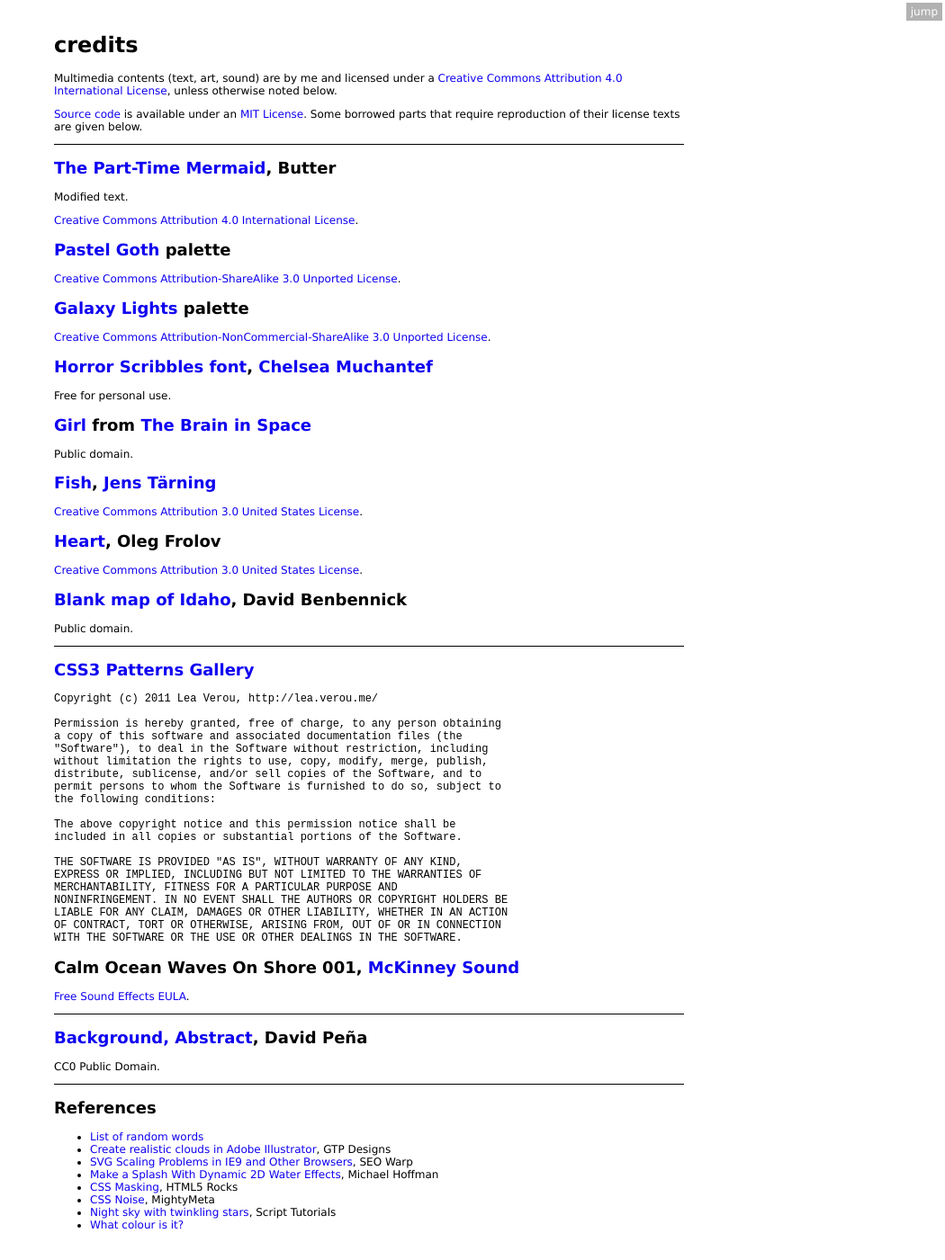
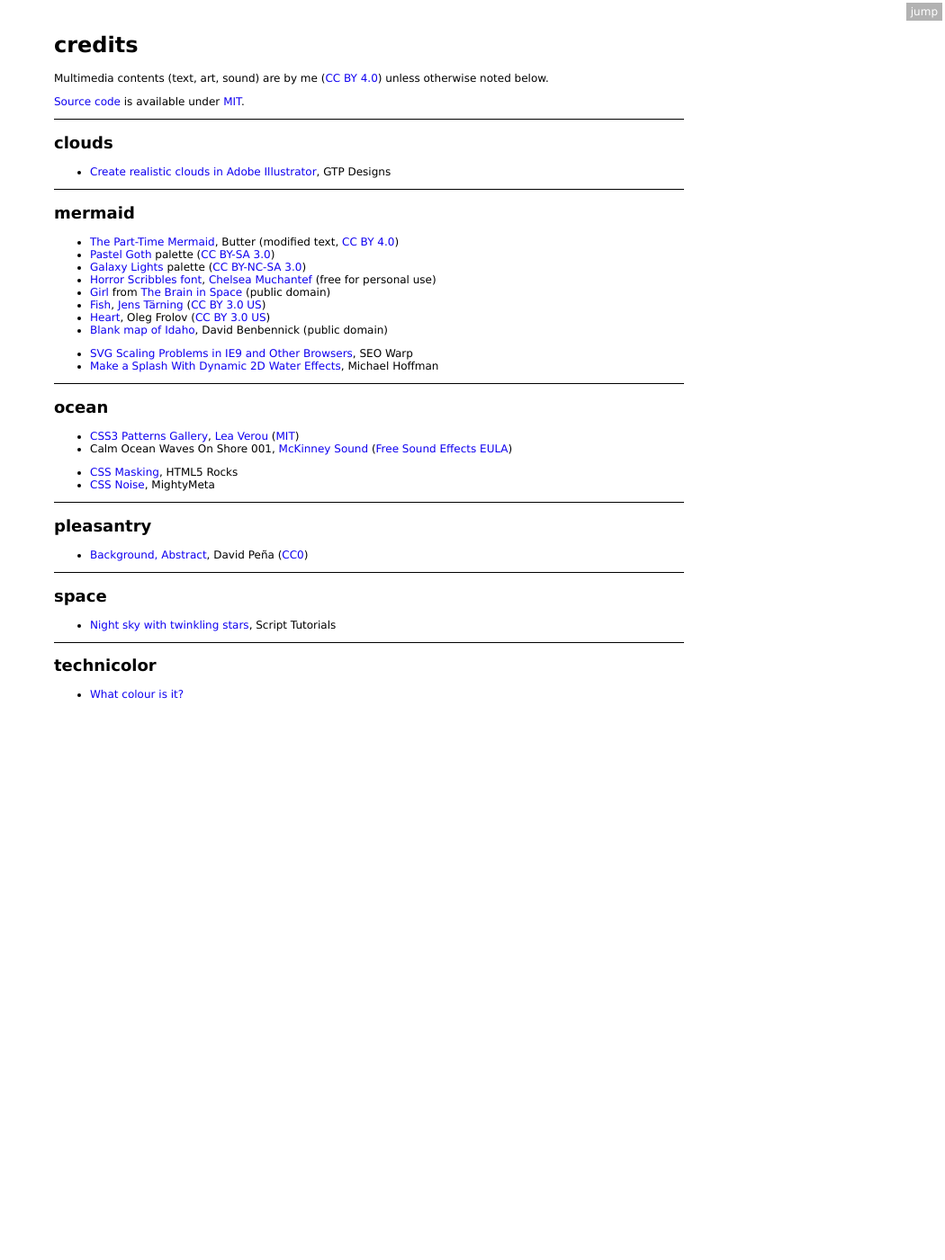
Before and after one commit to redsummernight/redsummernight.github.io, a Jekyll site: the page built from credits/index.html, in a window 1280 px wide. Shown: the whole page at 90% size, without its empty margins (230-1280 px from the left). Built offline with Jekyll 4.4.1, drawn with Linux system fonts in a browser that asks for light colours; after the commit the page ends 900 px from its top, so only the background shows below that.

Commit message:
Reshuffle credits
I spent more time on this than actually making stuff.

```diff
--- a/credits/index.html
+++ b/credits/index.html
@@ -7,38 +7,33 @@
 <div class="center-text subtle-link">
 <h1>credits</h1>
 <p>
-Multimedia contents (text, art, sound) are by me and licensed under a
-<a rel="license" href="http://creativecommons.org/licenses/by/4.0/">
-Creative Commons Attribution 4.0 International License</a>,
-unless otherwise noted below.
+	Multimedia contents (text, art, sound) are by me
+	(<a rel="license" href="http://creativecommons.org/licenses/by/4.0/">CC BY 4.0</a>)
+	unless otherwise noted below.
 </p>
 
 <p>
-<a href="https://github.com/redsummernight/redsummernight.github.io">Source code</a> is available under an <a href="LICENSE.txt">MIT License</a>.
-Some borrowed parts that require reproduction of their license texts are given below.
+	<a href="https://github.com/redsummernight/redsummernight.github.io">Source code</a> is available
+	under <a rel="license" href="{{ site.baseurl }}/LICENSE.txt">MIT</a>.
 </p>
 
 <hr>
-{% assign credits = "" | split: ""  %}
-{% assign pages = site.pages | sort: 'title' %}
-{% for p in pages %}
-	{% if p.credits != "" %}
-		{{ p.credits | markdownify }}
-		<hr>
+{% assign pages = '' | split: ''  %}
+{% for p in site.pages %}
+	{% if p.credits != "" or p.references != "" %}
+		{% assign pages = pages | push: p  %}
 	{% endif %}
 {% endfor %}
 
-<h2>References</h2>
-{% assign references = "" | split: ""  %}
-{% assign pages = site.pages | sort: 'title' %}
+{% assign pages = pages | sort: 'title'  %}
 {% for p in pages %}
-	{% if p.references != "" %}
-		{% assign references = references | push: p.references  %}
+	<h2>{{ p.title }}</h2>
+	{% if p.credits != '' %}
+		{{ p.credits | markdownify }}
 	{% endif %}
+	{% if p.references != '' %}
+		{{ p.references | markdownify }}
+	{% endif %}
+	{% unless forloop.last %}<hr>{% endunless %}
 {% endfor %}
-
-{% comment %}
-	Roundabout way to merge Markdown lists
-{% endcomment %}
-{{ references | join: ' ' | markdownify }}
 </div>
--- a/index.html
+++ b/index.html
@@ -1,9 +1,8 @@
 ---
-references: |
-  - [List of random words](http://listofrandomwords.com/)
 ---
 <div class="center-text subtle-link">
 <h1 title="o hai!!!">{{ site.title }}</h1>
+<!-- http://listofrandomwords.com/ -->
 <p class="noise-text">
 	{% assign titles = site.html_pages | map: 'title' %}
 	{% for m in site.data.salad %}
--- a/mermaid/index.html
+++ b/mermaid/index.html
@@ -3,32 +3,23 @@
 description: only part-time
 stylesheets: [CSS_DIR/font/HorrorScribbles/stylesheet, style]
 credits: |
-
-    ## [The Part-Time Mermaid](http://adoenamedjane.tumblr.com/post/107474911867/the-part-time-mermaid), Butter
-    Modified text.
-
-    <a rel="license" href="http://creativecommons.org/licenses/by/4.0/">Creative Commons Attribution 4.0 International License</a>.
-
-    ## [Pastel Goth](http://www.colourlovers.com/palette/2156125/Pastel_Goth) palette
-    <a rel="license" href="http://creativecommons.org/licenses/by-sa/3.0/">Creative Commons Attribution-ShareAlike 3.0 Unported License</a>.
-
-    ## [Galaxy Lights](http://www.colourlovers.com/palette/3394001/Galaxy_Lights) palette
-    <a rel="license" href="http://creativecommons.org/licenses/by-nc-sa/3.0/">Creative Commons Attribution-NonCommercial-ShareAlike 3.0 Unported License</a>.
-
-    ## [Horror Scribbles font](http://www.dafont.com/horrorscribbles.font), [Chelsea Muchantef](http://www.chelsaur.com/about/)
-    Free for personal use.
-
-    ## [Girl](https://openclipart.org/detail/828/girl) from [The Brain in Space](https://www.nasa.gov/audience/foreducators/topnav/materials/listbytype/The.Brain.in.Space.html)
-    Public domain.
-
-    ## [Fish](https://thenounproject.com/term/fish/9625/), [Jens Tärning](http://jens.tarning.eu/)
-    <a rel="license" href="http://creativecommons.org/licenses/by/3.0/us/">Creative Commons Attribution 3.0 United States License</a>.
-
-    ## [Heart](https://thenounproject.com/term/heart/31339/), Oleg Frolov
-    <a rel="license" href="http://creativecommons.org/licenses/by/3.0/us/">Creative Commons Attribution 3.0 United States License</a>.
-
-    ## [Blank map of Idaho](https://commons.wikimedia.org/wiki/File:Blank_Map_of_Idaho.svg), David Benbennick
-    Public domain.
+ - [The Part-Time Mermaid](http://adoenamedjane.tumblr.com/post/107474911867/the-part-time-mermaid), Butter
+   (modified text, <a rel="license" href="http://creativecommons.org/licenses/by/4.0/">CC BY 4.0</a>)
+ - [Pastel Goth](http://www.colourlovers.com/palette/2156125/Pastel_Goth) palette
+   (<a rel="license" href="http://creativecommons.org/licenses/by-sa/3.0/">CC BY-SA 3.0</a>)
+ - [Galaxy Lights](http://www.colourlovers.com/palette/3394001/Galaxy_Lights) palette
+   (<a rel="license" href="http://creativecommons.org/licenses/by-nc-sa/3.0/">CC BY-NC-SA 3.0</a>)
+ - [Horror Scribbles font](http://www.dafont.com/horrorscribbles.font),
+   [Chelsea Muchantef](http://www.chelsaur.com/about/) (free for personal use)
+ - [Girl](https://openclipart.org/detail/828/girl) from
+   [The Brain in Space](https://www.nasa.gov/audience/foreducators/topnav/materials/listbytype/The.Brain.in.Space.html)
+   (public domain)
+ - [Fish](https://thenounproject.com/term/fish/9625/), [Jens Tärning](http://jens.tarning.eu/)
+   (<a rel="license" href="http://creativecommons.org/licenses/by/3.0/us/">CC BY 3.0 US</a>)
+ - [Heart](https://thenounproject.com/term/heart/31339/), Oleg Frolov
+   (<a rel="license" href="http://creativecommons.org/licenses/by/3.0/us/">CC BY 3.0 US</a>)
+ - [Blank map of Idaho](https://commons.wikimedia.org/wiki/File:Blank_Map_of_Idaho.svg), David Benbennick
+   (public domain)
 
 references: |
  - [SVG Scaling Problems in IE9 and Other Browsers](http://www.seowarp.com/blog/2011/06/svg-scaling-problems-in-ie9-and-other-browsers/), SEO Warp
--- a/ocean/index.html
+++ b/ocean/index.html
@@ -4,36 +4,14 @@
 stylesheets: [style]
 swinging: false
 credits: |
-
-    ## [CSS3 Patterns Gallery](http://lea.verou.me/css3patterns/)
-
-        Copyright (c) 2011 Lea Verou, http://lea.verou.me/
-
-        Permission is hereby granted, free of charge, to any person obtaining
-        a copy of this software and associated documentation files (the
-        "Software"), to deal in the Software without restriction, including
-        without limitation the rights to use, copy, modify, merge, publish,
-        distribute, sublicense, and/or sell copies of the Software, and to
-        permit persons to whom the Software is furnished to do so, subject to
-        the following conditions:
-
-        The above copyright notice and this permission notice shall be
-        included in all copies or substantial portions of the Software.
-
-        THE SOFTWARE IS PROVIDED "AS IS", WITHOUT WARRANTY OF ANY KIND,
-        EXPRESS OR IMPLIED, INCLUDING BUT NOT LIMITED TO THE WARRANTIES OF
-        MERCHANTABILITY, FITNESS FOR A PARTICULAR PURPOSE AND
-        NONINFRINGEMENT. IN NO EVENT SHALL THE AUTHORS OR COPYRIGHT HOLDERS BE
-        LIABLE FOR ANY CLAIM, DAMAGES OR OTHER LIABILITY, WHETHER IN AN ACTION
-        OF CONTRACT, TORT OR OTHERWISE, ARISING FROM, OUT OF OR IN CONNECTION
-        WITH THE SOFTWARE OR THE USE OR OTHER DEALINGS IN THE SOFTWARE.
-
-    ## Calm Ocean Waves On Shore 001, [McKinney Sound](http://www.freesfx.co.uk/users/mckinneysound)
-    [Free Sound Effects EULA](http://www.freesfx.co.uk/info/eula/).
+ - [CSS3 Patterns Gallery](http://lea.verou.me/css3patterns/), [Lea Verou](http://lea.verou.me/)
+   (<a rel="license" href="https://github.com/LeaVerou/css3patterns/blob/master/license.txt">MIT</a>)
+ - Calm Ocean Waves On Shore 001, [McKinney Sound](http://www.freesfx.co.uk/users/mckinneysound)
+   (<a rel="license" href="http://www.freesfx.co.uk/info/eula/">Free Sound Effects EULA</a>)
 
 references: |
-  - [CSS Masking](http://www.html5rocks.com/en/tutorials/masking/adobe/#toc-the-mask-property), HTML5 Rocks
-  - [CSS Noise](http://www.mightymeta.co.uk/css-noise/), MightyMeta
+ - [CSS Masking](http://www.html5rocks.com/en/tutorials/masking/adobe/#toc-the-mask-property), HTML5 Rocks
+ - [CSS Noise](http://www.mightymeta.co.uk/css-noise/), MightyMeta
 ---
 <div id="scene">
 <div class="sky"></div>
--- a/pleasantry/index.html
+++ b/pleasantry/index.html
@@ -3,10 +3,8 @@
 description: hello
 stylesheets: [style]
 credits: |
-
-    ## [Background, Abstract](https://pixabay.com/en/background-abstract-1503863/), David Peña
-    CC0 Public Domain.
-
+ - [Background, Abstract](https://pixabay.com/en/background-abstract-1503863/), David Peña
+   (<a rel="license" href="https://creativecommons.org/publicdomain/zero/1.0/">CC0</a>)
 ---
 <section id="quiz">
 <p id="question" class="me">Do you think I'm useless?</p>
```
Also changed, not shown: LICENSE.txt (renamed from credits/LICENSE.txt).
